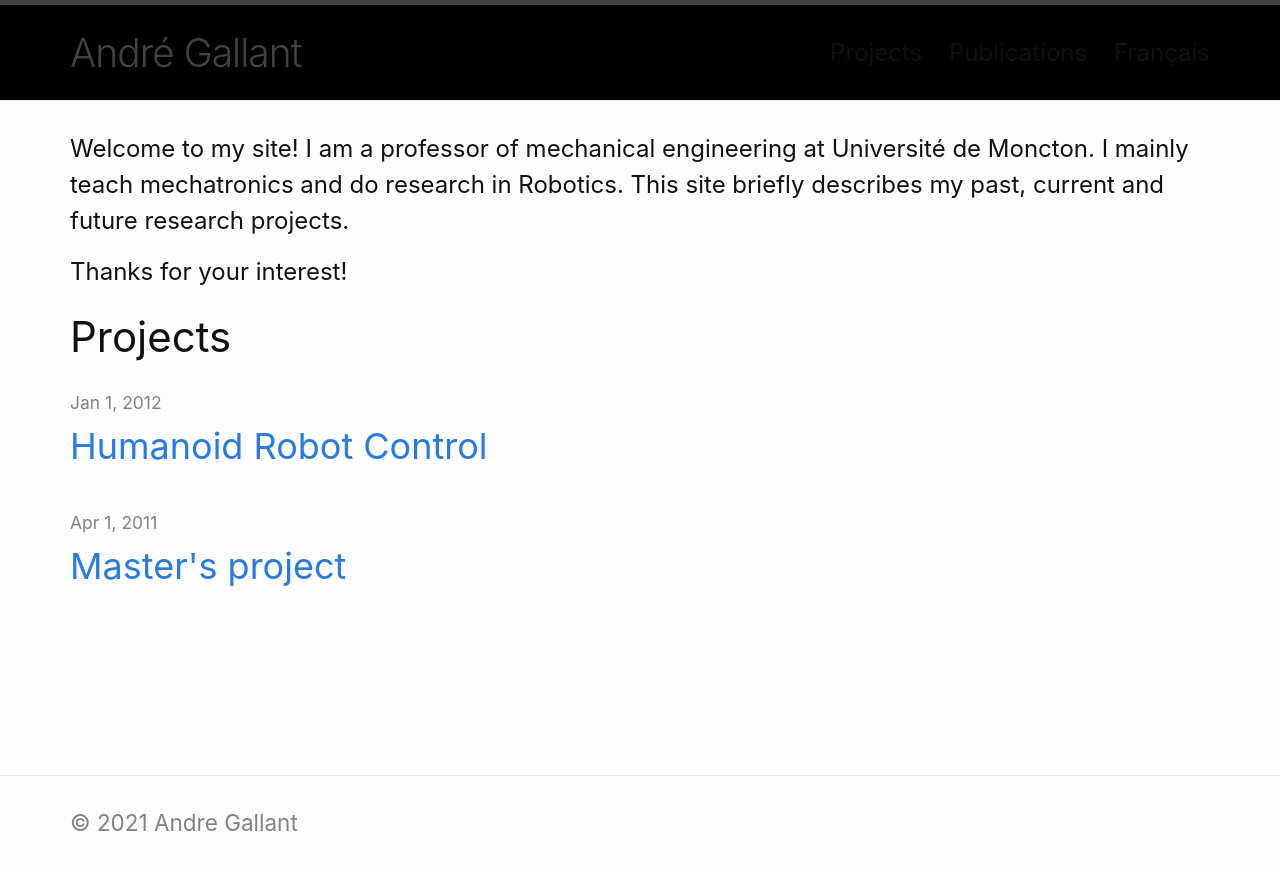
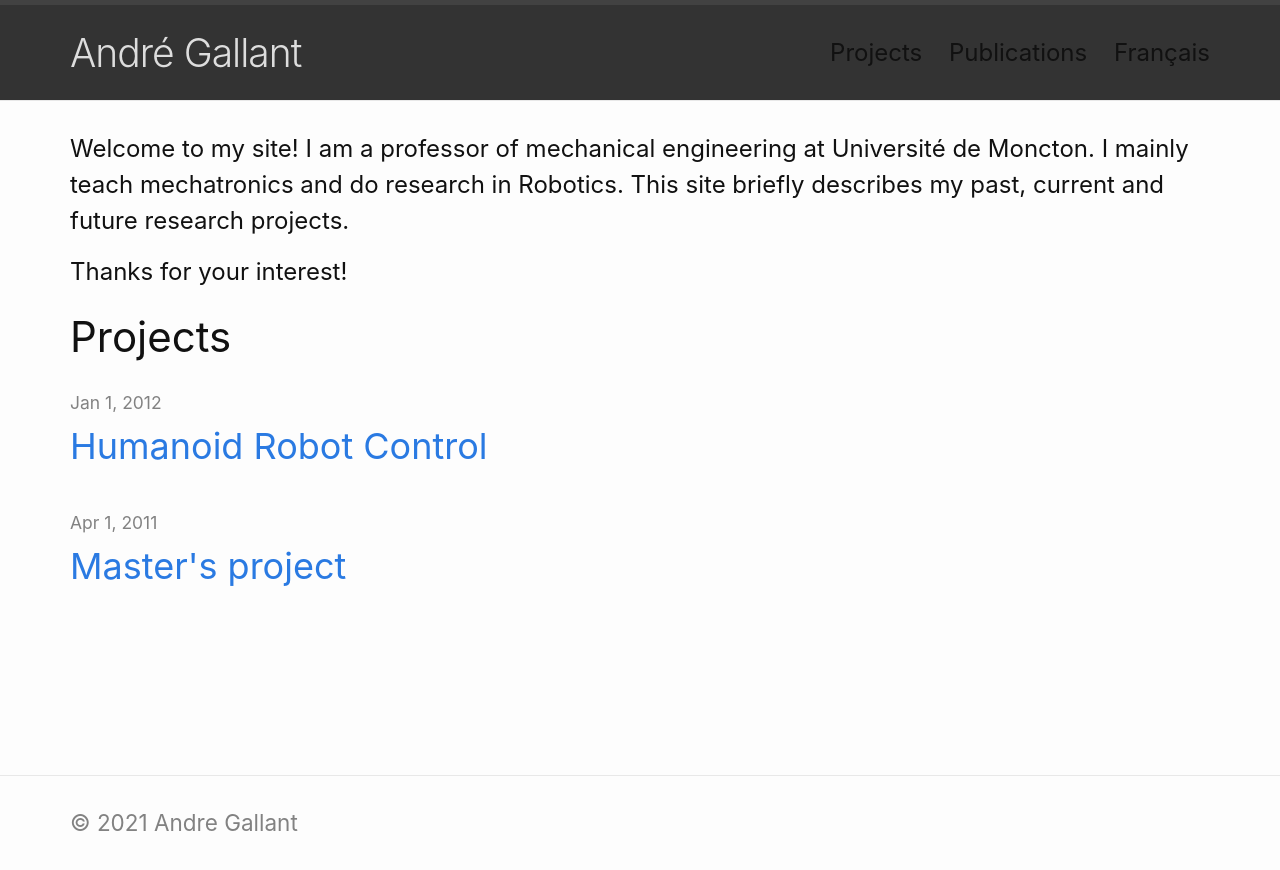
Before and after one commit to gallantandre/gallantandre.github.io, a Jekyll site: the page built from index.md, in a window 1280 px wide. Shown: the top 870 px of the page. Built offline with Jekyll 4.4.1, drawn with Linux system fonts in a browser that asks for light colours.

Commit message:
Update style.scss

```diff
--- a/assets/css/style.scss
+++ b/assets/css/style.scss
@@ -7,6 +7,13 @@
 .site-header {
     padding-top: 0.3rem;
     padding-bottom: 0.3rem;
-    background-color: black;
-    color: white;
+    background-color: #333;
+    color: #bbb;
 }
+
+.site-title, .site-title:visited {
+    color: #ddd;
+}
+.site-title:hover {
+    color: #ccc;
+}
```
